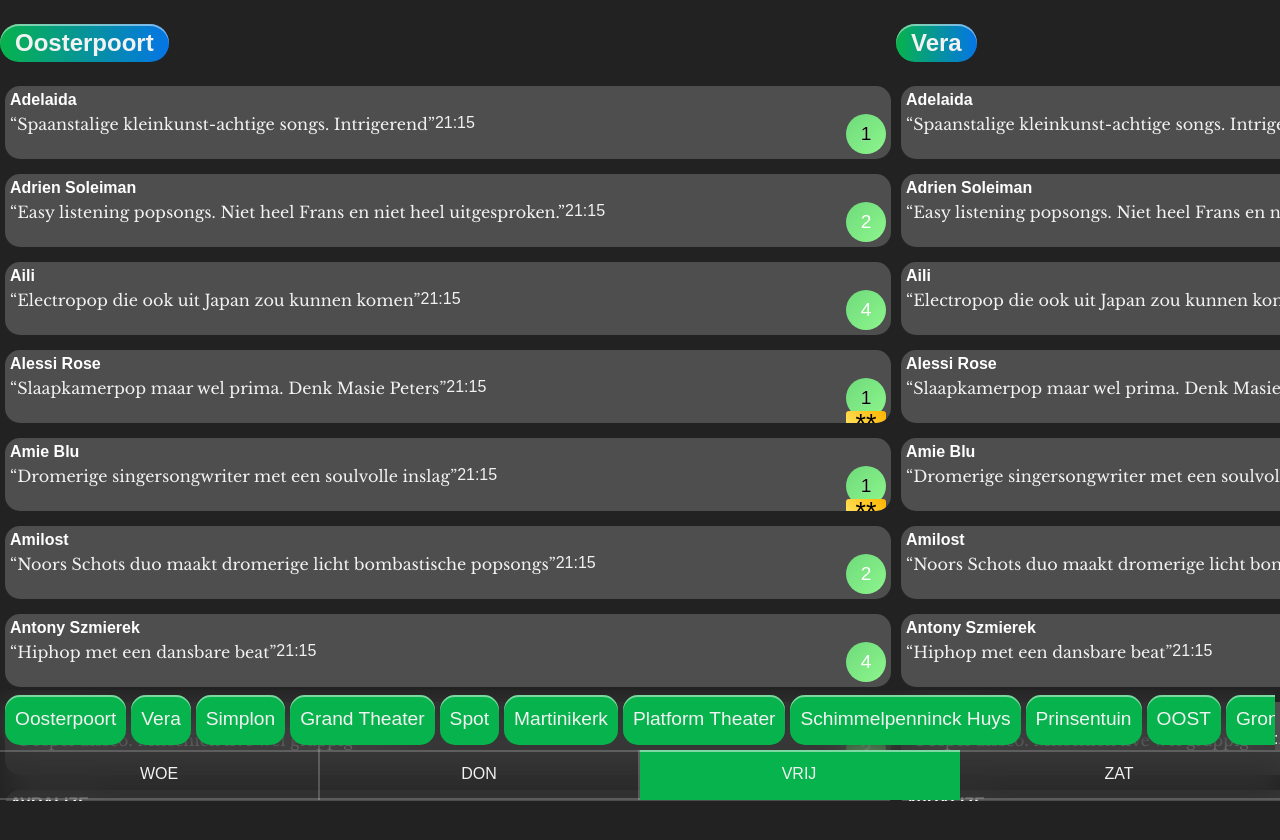
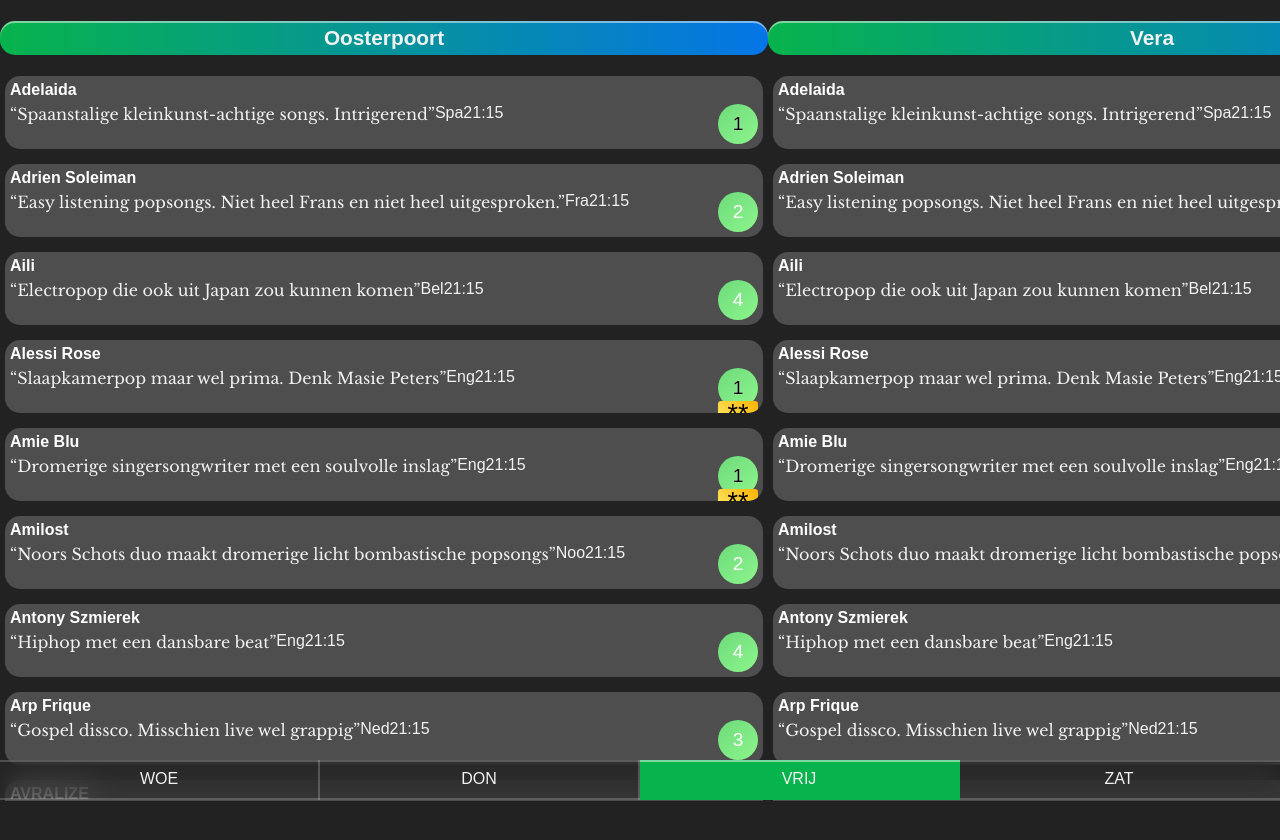
Before and after one commit to Ffyud/eurosonic-snelgids, an Angular app: page / in a window 1280 px wide. Shown: the top 840 px of the page. Built offline with nearby package versions, Linux system fonts and the light colour scheme; a web font is replaced by a local one.

Commit message:
add country, fix styling

```diff
--- a/sheet_data.json
+++ b/sheet_data.json
@@ -2,9 +2,9 @@
     {
         "Score": "1",
         "Land": "Spa",
-        "Dag": "",
+        "Dag": "Zat",
         "Tijd": "",
-        "Locatie": "",
+        "Locatie": "Oosterpoort",
         "Artiest": "Adelaida",
         "Korte beschrijving": "Spaanstalige kleinkunst-achtige songs. Intrigerend"
     },
@@ -13,7 +13,7 @@
         "Land": "Fra",
         "Dag": "Don",
         "Tijd": "",
-        "Locatie": "Schouwburg",
+        "Locatie": "derk",
         "Artiest": "Adrien Soleiman",
         "Korte beschrijving": "Easy listening popsongs. Niet heel Frans en niet heel uitgesproken."
     },
--- a/src/app/app.component.css
+++ b/src/app/app.component.css
@@ -9,6 +9,6 @@ main {
 .content {
     display: grid;
     gap: var(--spacing-xl);
-    grid-template-rows: 1fr 50px 50px;
-
+    /* grid-template-rows: 1fr 50px 50px; */
+    grid-template-rows: 1fr 40px;
 }
--- a/src/app/app.component.html
+++ b/src/app/app.component.html
@@ -1,7 +1,7 @@
 <main class="main">
   <div class="content">
     <app-event-list [eventList]="eventsList()" [selectedLocationsList]="selectedLocationsList()"></app-event-list>
-    <app-select-location></app-select-location>
+    <!-- <app-select-location></app-select-location> -->
     <app-select-day></app-select-day>
   </div>
 </main>
--- /dev/null
+++ b/src/app/country.enum.ts
@@ -0,0 +1,59 @@
+export enum Country {
+    Spanje = "SPA",
+    Frankrijk = "FRA",
+    België = "BEL",
+    Engeland = "ENG",
+    Noorwegen = "NOO",
+    Nederland = "NED",
+    Duitsland = "DUI",
+    Kroatië = "KRO",
+    Italië = "ITA",
+    Slovenië = "SLOV",
+    Zweden = "ZWE",
+    Ierland = "IER",
+    Letland = "LET",
+    Zwitserland = "ZWI",
+    Denemarken = "DEN",
+    Faeröer = "FAR",
+    Hongarije = "HON",
+    Oostenrijk = "OOS",
+    Estland = "EST",
+    Polen = "POL",
+    Finland = "FIN",
+    Servië = "SER",
+    Tsjechië = "TSJ",
+    Portugal = "POR",
+    Luxemburg = "LUX",
+    Slowakije = "SLOW",
+    Onbekend = "ONBEKEND"
+}
+
+export enum CountryFlag {
+    SPA = "🇪🇸",
+    FRA = "🇫🇷",
+    BEL = "🇧🇪",
+    ENG = "🏴",
+    NOO = "🇳🇴",
+    NED = "🇳🇱",
+    DUI = "🇩🇪",
+    KRO = "🇭🇷",
+    ITA = "🇮🇹",
+    SLOV = "🇸🇮",
+    ZWE = "🇸🇪",
+    IER = "🇮🇪",
+    LET = "🇱🇻",
+    ZWI = "🇨🇭",
+    DEN = "🇩🇰",
+    FAR = "🇫🇴",
+    HON = "🇭🇺",
+    OOS = "🇦🇹",
+    EST = "🇪🇪",
+    POL = "🇵🇱",
+    FIN = "🇫🇮",
+    SER = "🇷🇸",
+    TSJ = "🇨🇿",
+    POR = "🇵🇹",
+    LUX = "🇱🇺",
+    SLOW = "🇸🇰",
+    ONBEKEND = ""
+}
--- a/src/app/event-list/event-card/event-card.component.html
+++ b/src/app/event-list/event-card/event-card.component.html
@@ -1,6 +1,7 @@
 <div class="event-card">
    <h4>{{ gig?.artist }}</h4>
-   <p class="description">{{gig?.description}}</p>
+   <span>{{ gig.country }}</span>
+   <p class="description">{{gig.description}}</p>
    <span>21:15</span>
    @switch (gig?.rating) {
    @case (rating.VIJF) {
--- a/src/app/event-list/event-card/event-card.component.ts
+++ b/src/app/event-list/event-card/event-card.component.ts
@@ -1,6 +1,7 @@
 import { Component, Signal, Input } from '@angular/core';
 import { Gig } from '../../gig.model';
 import { Rating } from '../../rating.enum';
+import { Country } from "../../country.enum";
 
 @Component({
   selector: 'app-event-card',
@@ -11,7 +12,10 @@ import { Rating } from '../../rating.enum';
 })
 export class EventCardComponent {
 
-  @Input() gig!: Gig | undefined;
+  @Input() gig!: Gig;
 
   rating = Rating;
+
+  country = Country;
+
 }
--- a/src/app/event-list/event-list.component.css
+++ b/src/app/event-list/event-list.component.css
@@ -17,27 +17,37 @@
 }
 
 .event-list {
-    width: 70vw;
+    width: 60vw;
 }
 
 .event-list h3 {
     top: 0px;
     left: 0px;
-    width: fit-content;
-    font-size: 1.5em;
-    text-shadow: none;
-    border-radius: var(--heavy-radius);
+    width: 100%;
     position: sticky;
     z-index: 100;
     align-self: start;
-    padding: var(--spacing-m);
-    padding-left: var(--spacing-xl);
-    padding-right: var(--spacing-xl);
+    font-size: 1.3em;
+    text-align: center;
+    text-shadow: none;
+    border-radius: var(--medium-radius);
+    padding-top: var(--spacing-m);
+    padding-bottom: var(--spacing-m);
     background: var(--main-color);
     background: -webkit-linear-gradient(to right, var(--main-color), var(--main-dark-color));
     background: linear-gradient(to right, var(--main-color), var(--main-dark-color));
     box-shadow: inset 0px 2px 0px 0px #FFFFFF78;
     color: var(--bright-color);
+}
+
+.event-list h3 span {
+    padding-left: var(--spacing-xl);
+    padding-right: var(--spacing-xl);
+    left: 0px;
+    right: 0px;
+    position: sticky;
+    z-index: 100;
+    align-self: start;
 }
 
 ul {
--- a/src/app/event-list/event-list.component.html
+++ b/src/app/event-list/event-list.component.html
@@ -1,7 +1,7 @@
 <div class="event-list-container">
     @for(location of selectedLocationsList(); track location) {
         <div class="event-list">
-            <h3>{{location}}</h3>
+            <h3><span>{{location}}</span></h3>
             <ul>
                 @for (event of eventList(); track event) {
                 <li>
--- a/src/app/event-list/event-list.component.ts
+++ b/src/app/event-list/event-list.component.ts
@@ -14,5 +14,6 @@ import { Day } from '../day.enum';
 export class EventListComponent {
 
   eventList = input.required<Gig[]>();
+
   selectedLocationsList = input.required<Location[]>();
 }
--- a/src/app/gig.model.ts
+++ b/src/app/gig.model.ts
@@ -1,10 +1,11 @@
+import { Country } from "./country.enum";
 import { Day } from "./day.enum";
 import { Location } from "./location.enum";
 
 export interface Gig {
     artist: string,
     description: string,
-    origin?: string,
+    country: Country,
     location: Location,
     day: Day,
     time?: string,
--- a/src/app/select-day/select-day.component.css
+++ b/src/app/select-day/select-day.component.css
@@ -21,7 +21,7 @@ li {
     font-weight: 400;
     display: block;
     padding: 0px 12px 2px 10px;
-    line-height: 48px;
+    line-height: 38px;
     text-align: center;
     box-shadow: inset -2px 0px 0px 0px var(--light-dark-color);
 }
--- a/src/app/snelgids.service.ts
+++ b/src/app/snelgids.service.ts
@@ -4,20 +4,20 @@ import { Gig } from './gig.model';
 import { Day } from './day.enum';
 import { Location } from './location.enum';
 import { Rating } from './rating.enum';
+import { Country } from './country.enum';
 
 @Injectable({
   providedIn: 'root'
 })
 export class SnelgidsService {
 
-  private gigs: Gig[] = [];
+  private readonly gigs: Gig[] = [];
 
   constructor() {
-
     this.gigs = data.map(event => ({
       artist: event['Artiest'],
       description: event['Korte beschrijving'],
-      origin: event['Land'],
+      country: this.getValidCountry(event['Land']),
       location: this.getValidLocation(event['Locatie']),
       day: this.getValidDay(event['Dag']),
       time: event['Tijd'],
@@ -27,21 +27,29 @@ export class SnelgidsService {
 
   selectedLocations: WritableSignal<Location[]> = signal(this.getAllLocations());
 
+  // Method to validate location
   private getValidLocation(location: string): Location {
     return Object.values(Location).includes(location as Location) ? location as Location : Location.ONBEKEND;
   }
 
+  // Method to validate rating
   private getValidRating(rating: string): Rating {
     return Object.values(Rating).includes(rating as Rating) ? rating as Rating : Rating.ONBEKEND;
   }
 
-  // Method to validate day and return default if unknown
+  // Method to validate day
   private getValidDay(day: string): Day {
     return Object.values(Day).includes(day as Day) ? day as Day : Day.ONBEKEND;
   }
 
+    // Method to validate day
+    private getValidCountry(country: string): Country {
+      return Object.values(Country).includes(country.toUpperCase() as Country) ? country as Country : Country.Onbekend;
+    }
+
   // Get all events
   getAllEvents(): Gig[] {
+    console.log(this.gigs)
     return this.gigs;
   }
 
```
